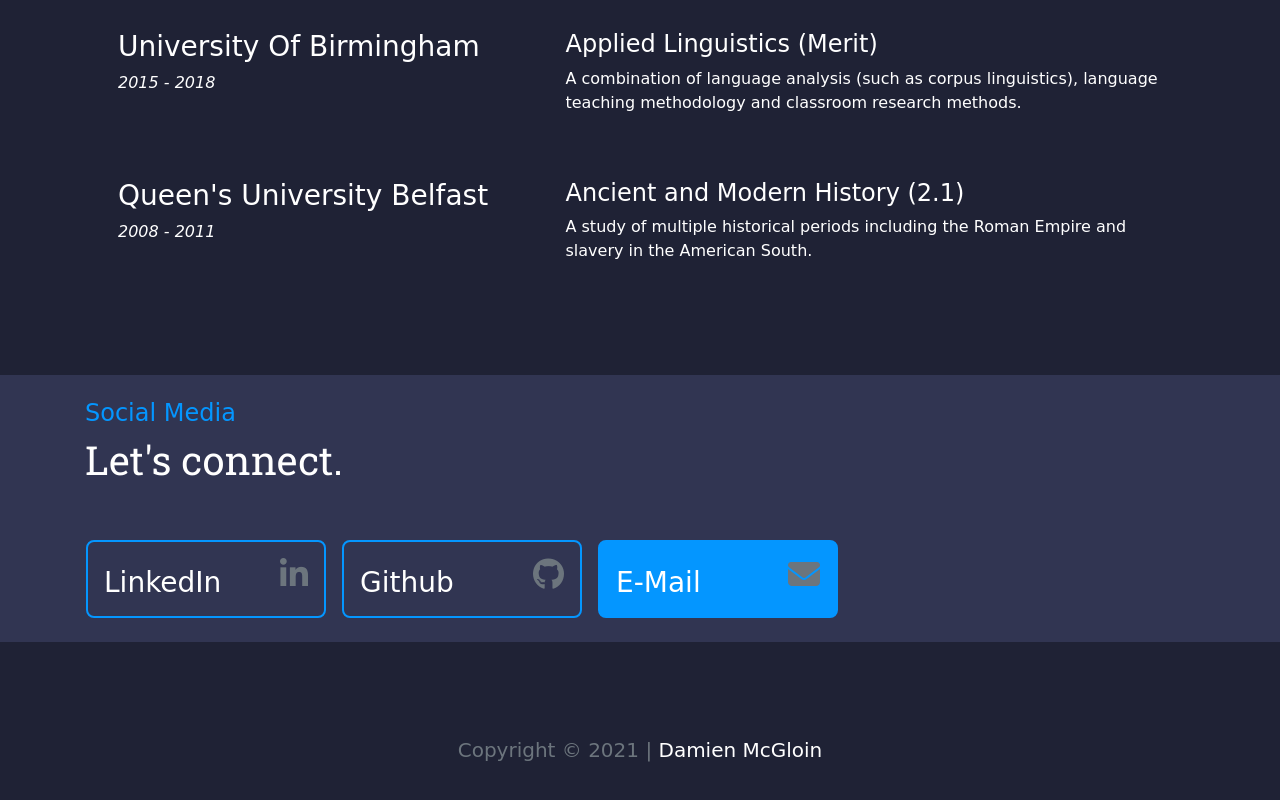
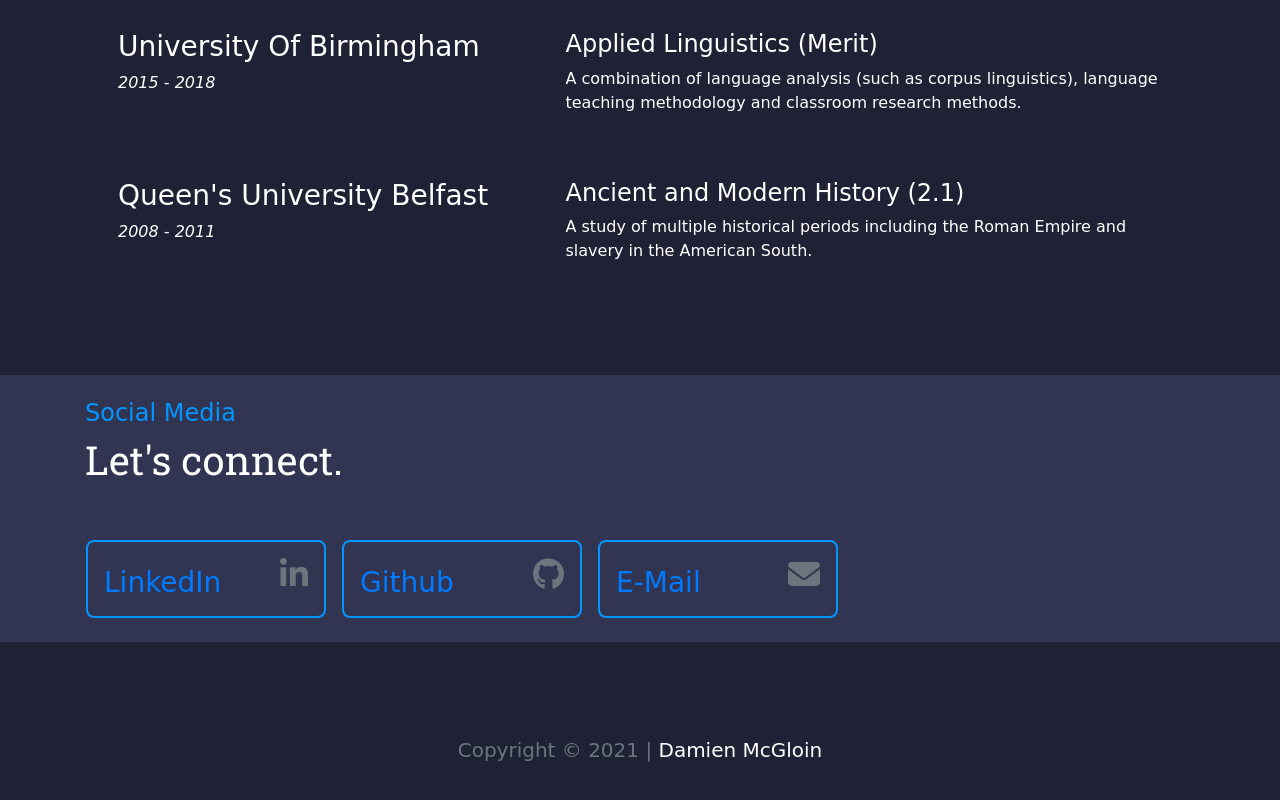
Before and after one commit to damien-mcgloin/damien-mcgloin.github.io, a plain HTML site: page index.html in a window 1280 px wide. Shown: the part 2313-3113 px from the top of the page. Drawn offline with nearby package versions, Linux system fonts and the light colour scheme; a script that the page names is missing; a web font is replaced by a local one.

Commit message:
Update index.html

```diff
--- a/index.html
+++ b/index.html
@@ -233,7 +233,7 @@
             <div class="row">
               <div class="col-6 d-flex justify-content-start">
                 <h3 class="pt-2 m-0 text-white">
-                  LinkedIn
+                  <a href="https://www.linkedin.com/in/damien-mcgloin/">LinkedIn</a>
                 </h3>
               </div>
               <div class="col-6 d-flex justify-content-end">
@@ -245,7 +245,7 @@
             <div class="row">
               <div class="col-6 d-flex justify-content-start">
                 <h3 class="pt-2 m-0 text-white">
-                  Github
+                  <a href="https://github.com/damien-mcgloin">Github</a>
                 </h3>
               </div>
               <div class="col-6 d-flex justify-content-end">
@@ -253,11 +253,11 @@
               </div>
             </div>
           </div>
-          <div class="col-3 media-link btn-Cta" href="mailto:damien.mcgloin@outlook.com">
+          <div class="col-3 media-link btn" href="mailto:damien.mcgloin@outlook.com">
             <div class="row">
               <div class="col-6 d-flex justify-content-start">
                 <h3 class="pt-2 m-0 text-white">
-                  E-Mail
+                  <a href="mailto:damien.mcgloin@outlook.com">E-Mail</a>
                 </h3>
               </div>
               <div class="col-6 d-flex justify-content-end">
```
